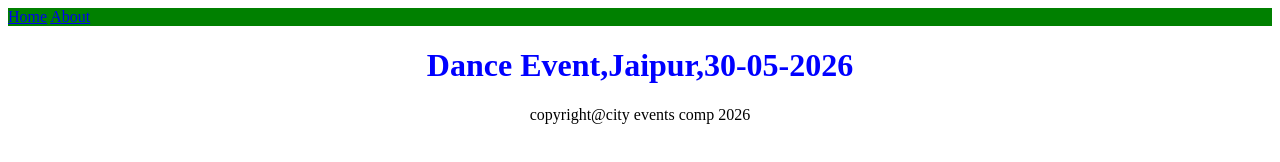
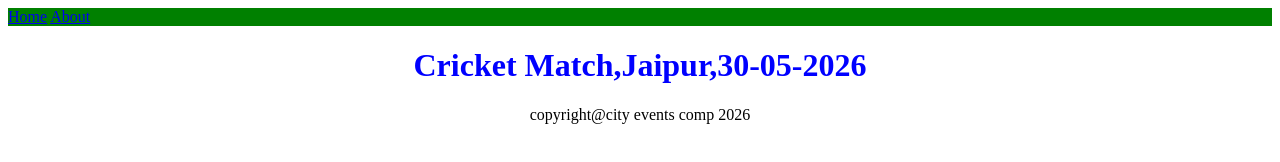
Before and after one commit to Ritesh2019/webscrap, a plain HTML site: page index.html in a window 1280 px wide. Drawn offline with Linux system fonts and the light colour scheme.

Commit message:
Update index.html

```diff
--- a/index.html
+++ b/index.html
@@ -9,7 +9,7 @@
         <a href="#">Home</a>
         <a href="#">About</a>
     </nav>
-    <h1 style="color: blue; text-align:center" id="cityevent">Dance Event,Jaipur,30-05-2026</h1>
+    <h1 style="color: blue; text-align:center" id="cityevent">Cricket Match,Jaipur,30-05-2026</h1>
     <p style="text-align: center">copyright@city events comp 2026</p>
 
 </body>
```
